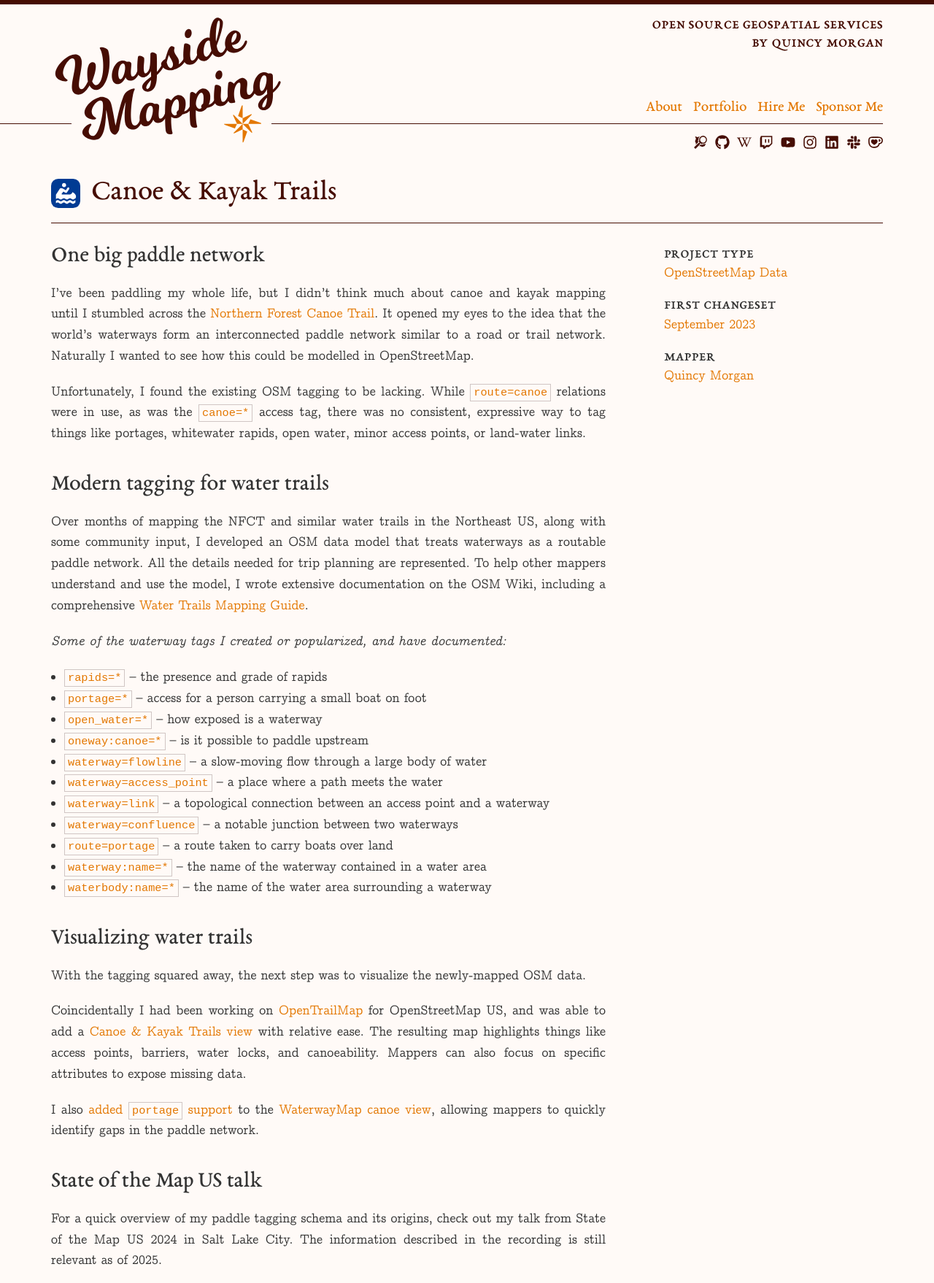
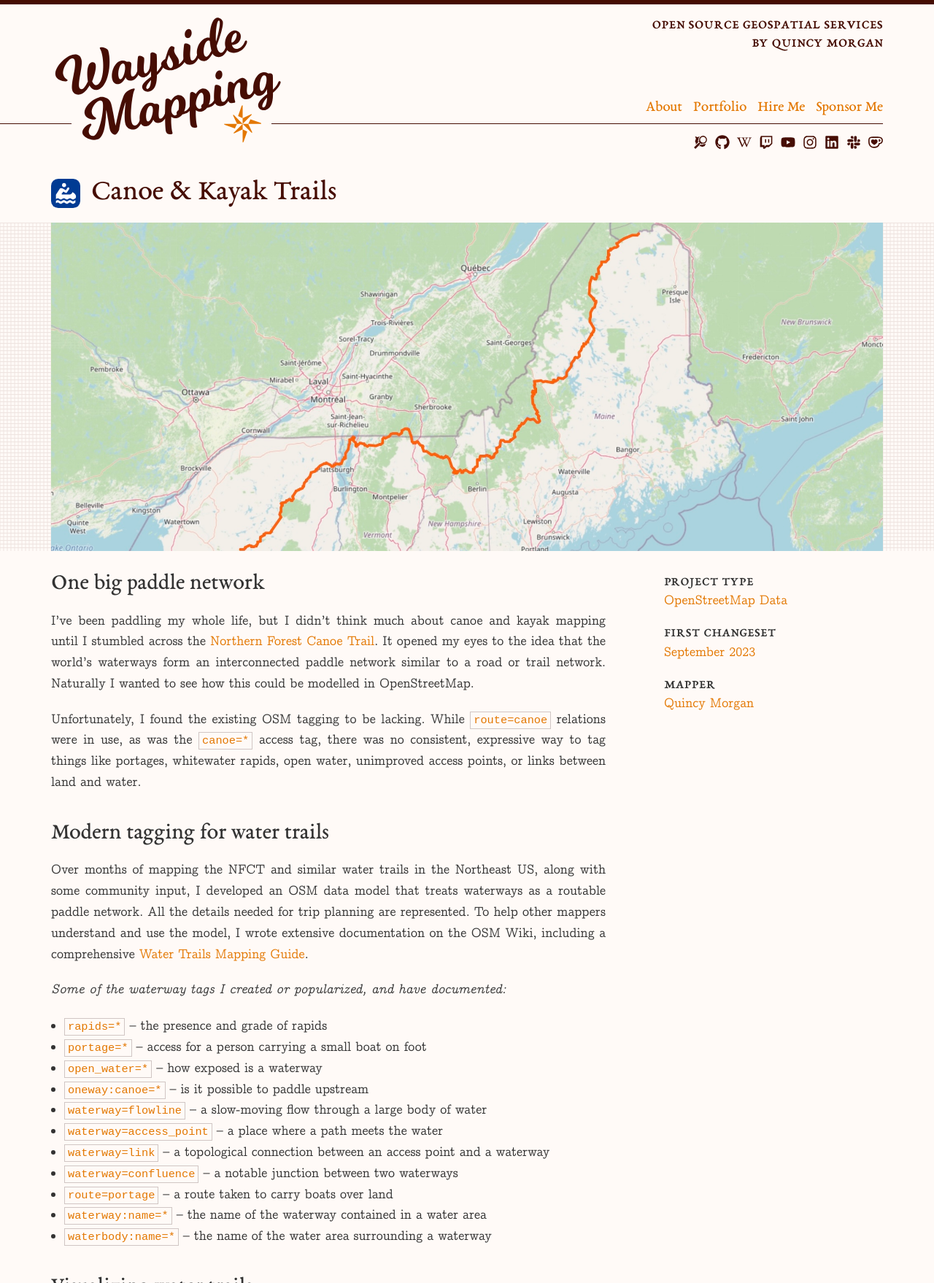
Before and after one commit to waysidemapping/waysidemapping.org, a Jekyll site: the page built from _source/_projects/water-trails.md, in a window 1280 px wide, cut to the strip 0-1758 px from the top of the page. Shown: the whole strip at 73% size. Built offline with Jekyll 4.4.1, drawn with Linux system fonts in a browser that asks for light colours; some of the changed text lies outside the part shown.

Commit message:
Add images

```diff
--- a/_source/_includes/footer.html
+++ b/_source/_includes/footer.html
@@ -2,6 +2,9 @@
     <div class="container">
         <a href="{{site.url}}{{site.baseurl}}"><img class="wordmark wide-only" src="{{site.url}}{{site.baseurl}}/ui/wayside-mapping-logo-footer.svg" alt="Wayside Mapping"/><img class="rose narrow-only" src="{{site.url}}{{site.baseurl}}/ui/wayside-rose.svg" alt="Wayside Mapping compass rose"/></a>
         {% include social_links.html item=site %}
-        <p>This website is <a href="https://github.com/waysidemapping/waysidemapping.org" target="_blank">open source</a>. <br class="narrow-only"/>© {{ site.time | date: '%Y' }} Quincy Morgan</p>
+        <div class="fineprint">
+            <p>Map data <a href="https://www.openstreetmap.org/copyright" target="_blank">© OpenStreetMap</a>.</p>
+            <p>This website is <a href="https://github.com/waysidemapping/waysidemapping.org" target="_blank">open source</a>. <br class="narrow-only"/>© {{ site.time | date: '%Y' }} Quincy Morgan</p>
+        </div>
     </div>
 </div>
--- a/_source/_projects/water-trails.md
+++ b/_source/_projects/water-trails.md
@@ -5,6 +5,7 @@
 icon: /img/opentrailmap-canoe-icon.svg
 icon_alt: Canoe paddler
 photo: /img/photo-kayak.jpg
+image: /img/nfct-osm.jpg
 date: 2025-07-11
 updated: 2025-07-11
 start: 2023-09-05
@@ -19,7 +20,7 @@
 
 I've been paddling my whole life, but I didn't think much about canoe and kayak mapping until I stumbled across the [Northern Forest Canoe Trail](https://www.northernforestcanoetrail.org/). It opened my eyes to the idea that the world's waterways form an interconnected paddle network similar to a road or trail network. Naturally I wanted to see how this could be modelled in OpenStreetMap.
 
-Unfortunately, I found the existing OSM tagging to be lacking. While [`route=canoe`](https://wiki.openstreetmap.org/wiki/Tag:route%3Dcanoe) relations were in use, as was the [`canoe=*`](https://wiki.openstreetmap.org/wiki/Key:canoe) access tag, there was no consistent, expressive way to tag things like portages, whitewater rapids, open water, minor access points, or land-water links.
+Unfortunately, I found the existing OSM tagging to be lacking. While [`route=canoe`](https://wiki.openstreetmap.org/wiki/Tag:route%3Dcanoe) relations were in use, as was the [`canoe=*`](https://wiki.openstreetmap.org/wiki/Key:canoe) access tag, there was no consistent, expressive way to tag things like portages, whitewater rapids, open water, unimproved access points, or links between land and water.
 
 ## Modern tagging for water trails
 
--- a/_source/_sass/_layout.scss
+++ b/_source/_sass/_layout.scss
@@ -269,6 +269,7 @@
   padding: v.$sp;
   font-weight: bold;
   line-height: 1.5;
+  text-align: right;
   .container {
     display: flex;
     justify-content: space-between;
```
Also changed, not shown: other parts of _source/_projects/water-trails.md (+5 -1 lines), _source/img/nfct-osm.jpg (added), _source/img/opentrailmap-canoe-screenshot.jpg (added), _source/img/waterwaymap-canoe-screenshot.jpg (added).
